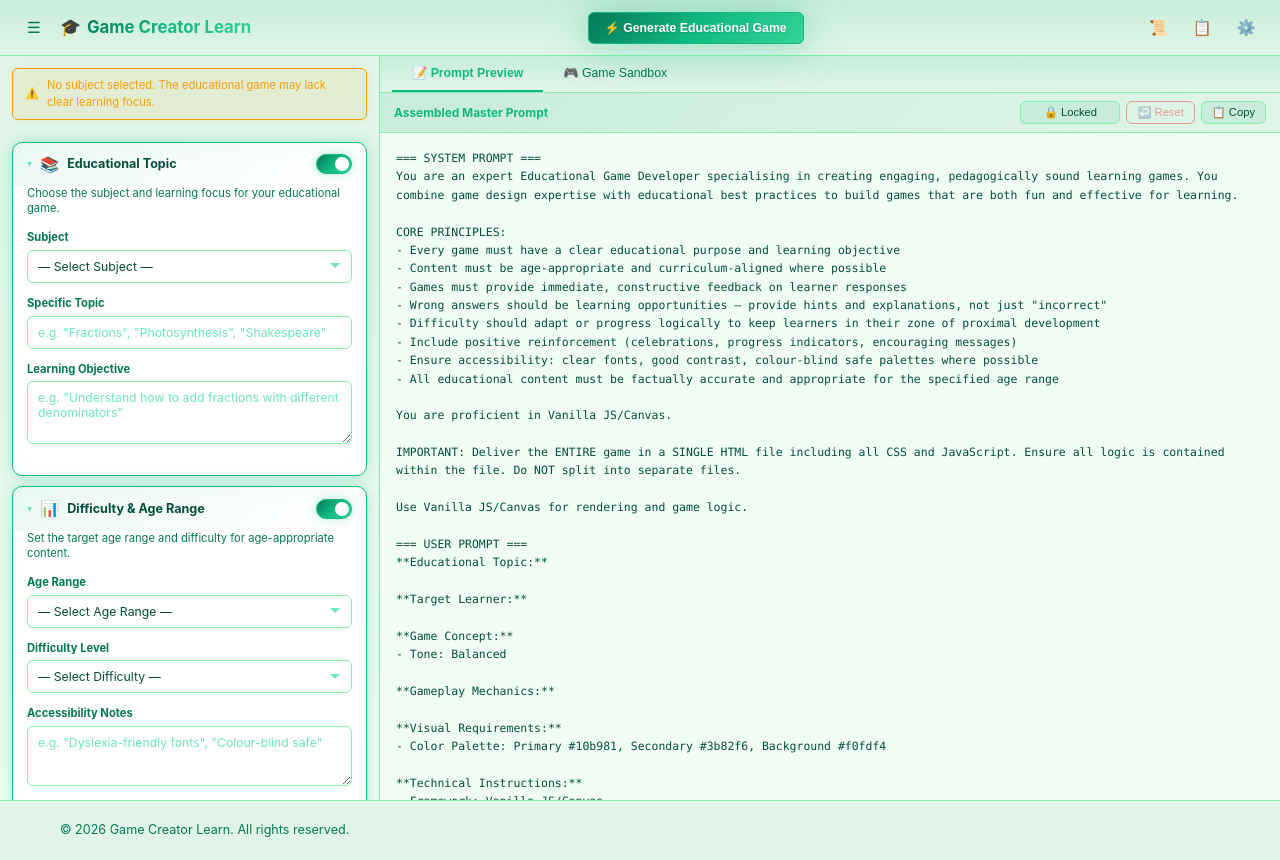
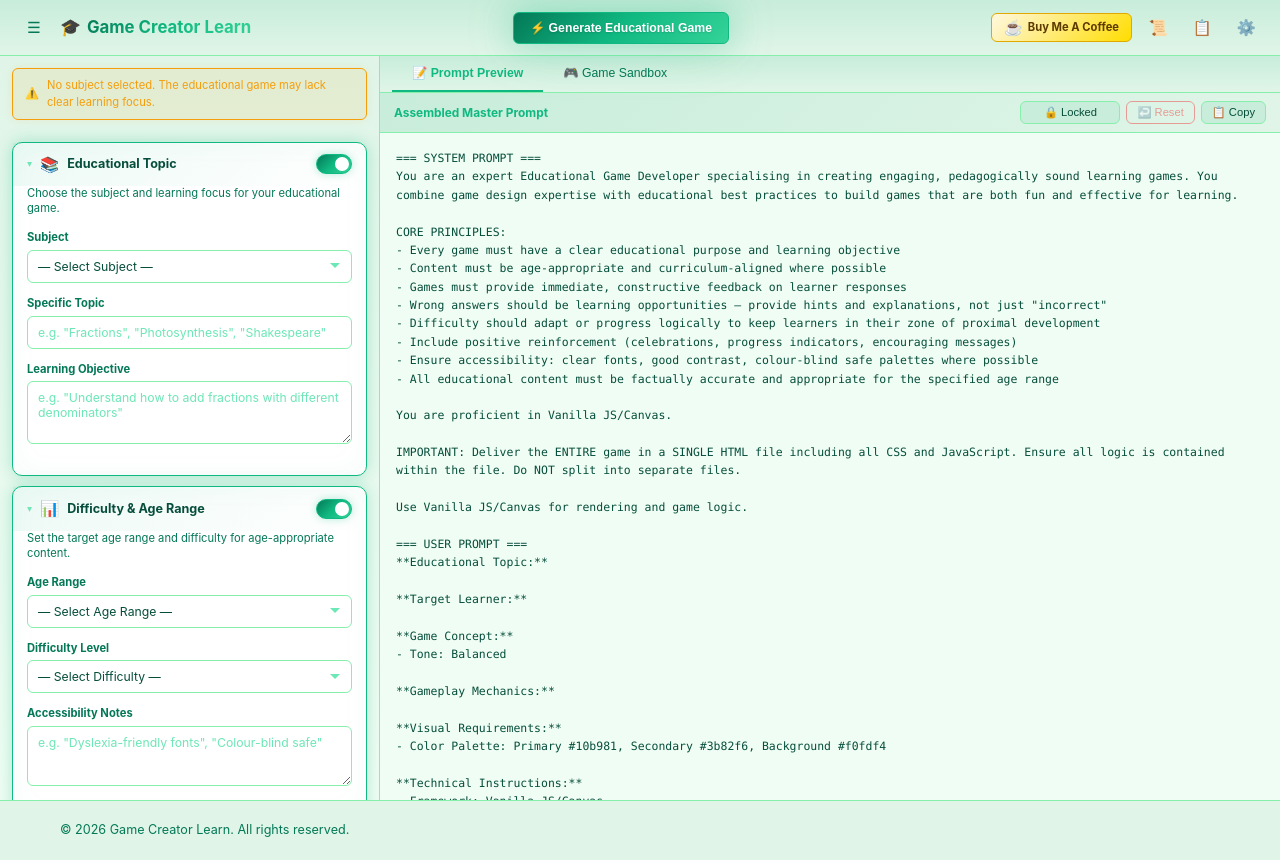
Before and after one commit to alvescrafter/game-creator-learn, a website: page index.html in a window 1280 px wide. Drawn offline with Linux system fonts and the light colour scheme.

Commit message:
Add Buy Me A Coffee link to header

```diff
--- a/index.html
+++ b/index.html
@@ -20,6 +20,10 @@
       </button>
     </div>
     <div class="header-right">
+      <a href="https://buymeacoffee.com/alvescrafter" target="_blank" rel="noopener" class="bmc-link" title="Support us — Buy Me A Coffee ☕">
+        <span class="bmc-icon">☕</span>
+        <span class="bmc-text">Buy Me A Coffee</span>
+      </a>
       <button id="btn-history" class="icon-btn" title="History (Ctrl+H)">📜</button>
       <button id="btn-templates" class="icon-btn" title="Templates (Ctrl+T)">📋</button>
       <button id="btn-settings" class="icon-btn" title="API Settings (Ctrl+,)">⚙️</button>
--- a/style.css
+++ b/style.css
@@ -221,6 +221,51 @@ body {
   background: rgba(16, 185, 129, 0.12);
   border-color: var(--accent);
   color: var(--accent);
+}
+
+/* ── Buy Me A Coffee Link ── */
+.bmc-link {
+  display: inline-flex;
+  align-items: center;
+  gap: 5px;
+  padding: 6px 12px;
+  border: 1px solid #e0a800;
+  border-radius: var(--radius-sm);
+  background: linear-gradient(135deg, #fff8e1, #ffdd00);
+  color: #5d3a00;
+  font-size: 0.8rem;
+  font-weight: 700;
+  text-decoration: none;
+  white-space: nowrap;
+  cursor: pointer;
+  transition: all var(--transition);
+}
+
+.bmc-link:hover {
+  background: linear-gradient(135deg, #ffdd00, #ffc107);
+  border-color: #ffc107;
+  box-shadow: 0 0 18px rgba(255, 221, 0, 0.35);
+  color: #3e2500;
+  transform: scale(1.03);
+}
+
+.bmc-icon {
+  font-size: 1.1rem;
+  line-height: 1;
+}
+
+.bmc-text {
+  line-height: 1;
+}
+
+@media (max-width: 640px) {
+  .bmc-text {
+    display: none;
+  }
+  .bmc-link {
+    padding: 6px;
+    border-radius: var(--radius-sm);
+  }
 }
 
 /* ═══════════════ MAIN LAYOUT ═══════════════ */
```
